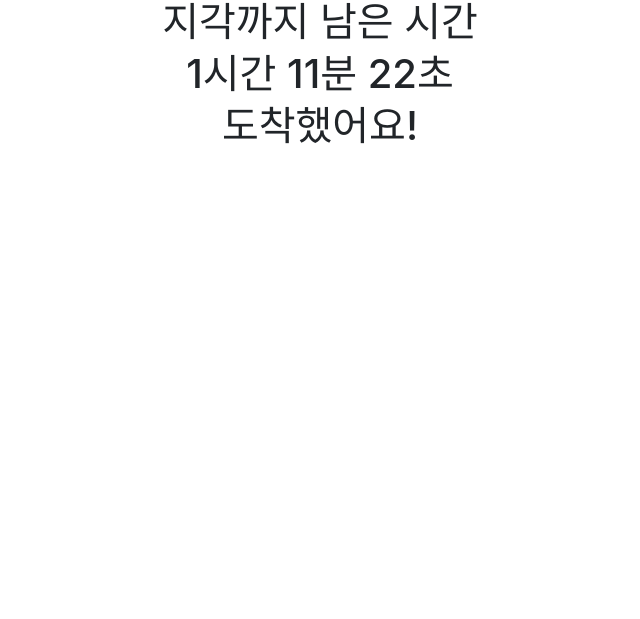
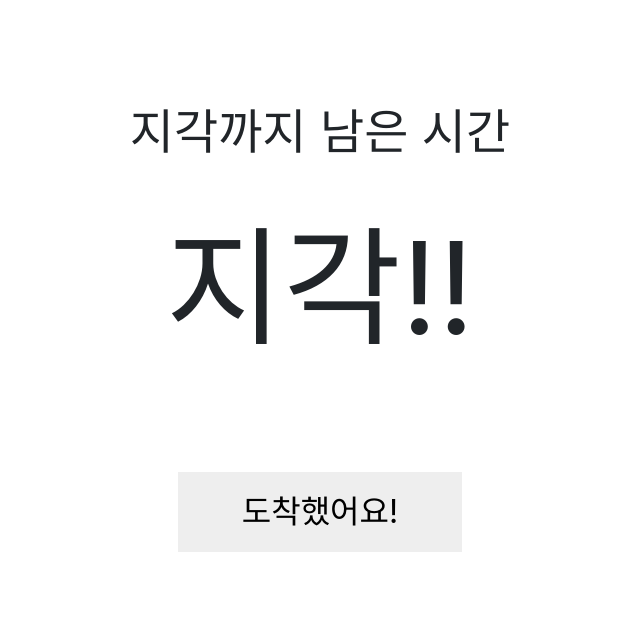
Before and after one commit to tekeezy/appointed-time, a website: page appointed-time/public/step-3.html in a window 1280 px wide. Shown: the whole page, without its empty margins (320-960 px from the left). Drawn offline with nearby package versions, Linux system fonts and the light colour scheme.

Commit message:
지각까지 남은 시간 구현

```diff
--- a/appointed-time/public/step-3.html
+++ b/appointed-time/public/step-3.html
@@ -7,16 +7,62 @@
 
     <!-- Bootstrap CSS -->
     <link rel="stylesheet" href="https://maxcdn.bootstrapcdn.com/bootstrap/4.0.0-beta/css/bootstrap.min.css" integrity="sha384-/Y6pD6FV/Vv2HJnA6t+vslU6fwYXjCFtcEpHbNJ0lyAFsXTsjBbfaDjzALeQsN6M" crossorigin="anonymous">
+
+    <style>
+    .button-style:link,
+    .button-style:hover,
+    .button-style:active,
+    .button-style:visited,
+    .button-style:focus {
+      display: inline-block;
+      padding: 16px 64px;
+      font-size: 32px;
+      background-color: #EEEEEE;
+      color: #000;
+    }
+    </style>
   </head>
-  <body style="text-align: center;">
-    <h1>지각까지 남은 시간</h1>
-    <h1>1시간 11분 22초</h1>
-    <h1>도착했어요!</h1>
+  <body style="text-align: center; padding: 96px 0;">
+    <div style="font-size: 48px;">지각까지 남은 시간</div>
+    <div style="padding: 24px 0; font-size: 128px;" id="time"></div>
+    <div style="padding: 64px 0;">
+      <a href="./step-2.html" class="button-style">도착했어요!</a>
+    </div>
 
     <!-- Optional JavaScript -->
     <!-- jQuery first, then Popper.js, then Bootstrap JS -->
     <script src="https://code.jquery.com/jquery-3.2.1.slim.min.js" integrity="sha384-KJ3o2DKtIkvYIK3UENzmM7KCkRr/rE9/Qpg6aAZGJwFDMVNA/GpGFF93hXpG5KkN" crossorigin="anonymous"></script>
     <script src="https://cdnjs.cloudflare.com/ajax/libs/popper.js/1.11.0/umd/popper.min.js" integrity="sha384-b/U6ypiBEHpOf/4+1nzFpr53nxSS+GLCkfwBdFNTxtclqqenISfwAzpKaMNFNmj4" crossorigin="anonymous"></script>
     <script src="https://maxcdn.bootstrapcdn.com/bootstrap/4.0.0-beta/js/bootstrap.min.js" integrity="sha384-h0AbiXch4ZDo7tp9hKZ4TsHbi047NrKGLO3SEJAg45jXxnGIfYzk4Si90RDIqNm1" crossorigin="anonymous"></script>
+
+    <script>
+    (function() {
+      var appointTime = new Date(new Date().getTime() + 999*5);
+
+      var timeTicker = function() {
+        var date = new Date();
+        var distance = appointTime.getTime() - date.getTime();
+
+        var hour = parseInt(distance / 1000 / 60 / 60);
+        var min = parseInt(distance / 1000 / 60) - hour * 60;
+        var sec = parseInt(distance / 1000) - (hour * 60 * 60 + min * 60);
+
+        if (distance < 1000) {
+          $("#time").html("지각!!");
+        } else {
+          var str = "";
+
+          if (hour) str += hour + "시간 ";
+          if (min || hour) str += min + "분 ";
+          str += sec + "초";
+
+          $("#time").html(str);
+        }
+      };
+
+      timeTicker();
+      setInterval(timeTicker, 1000);
+    })();
+    </script>
   </body>
 </html>
```
